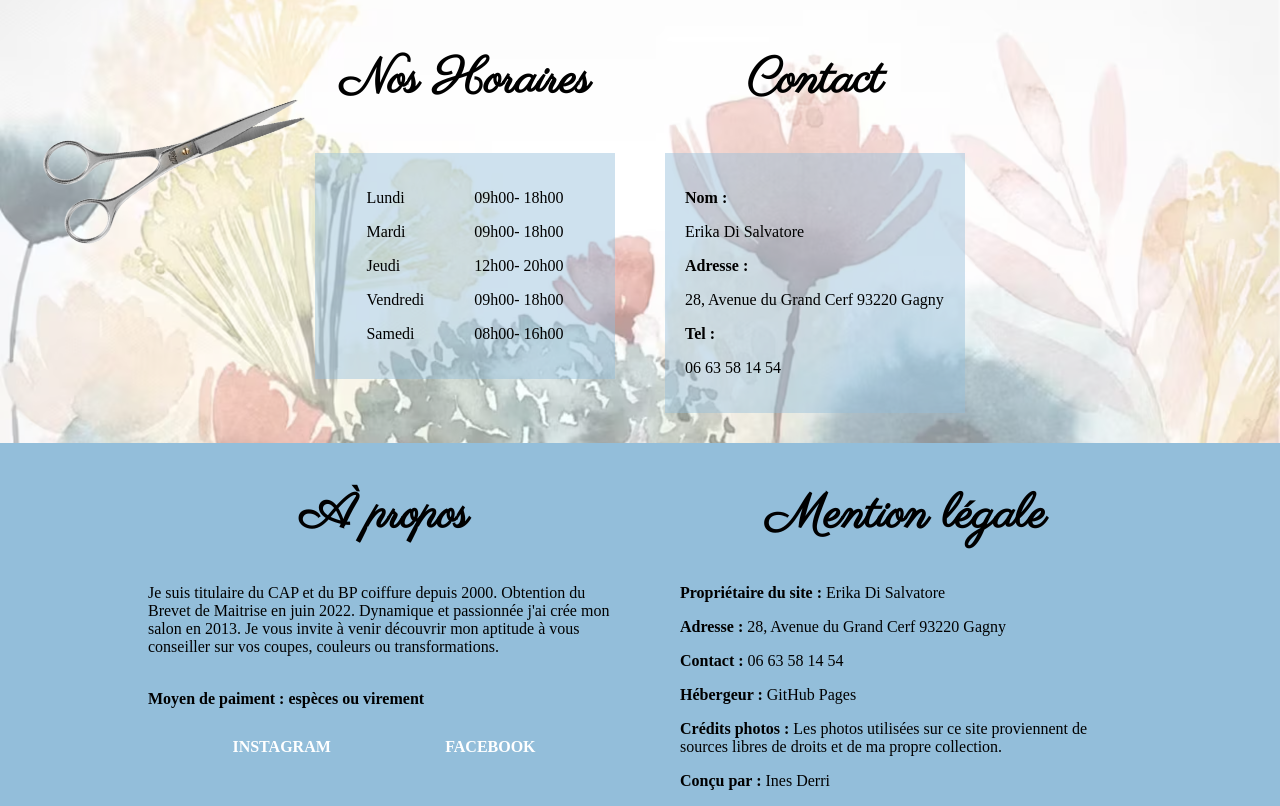
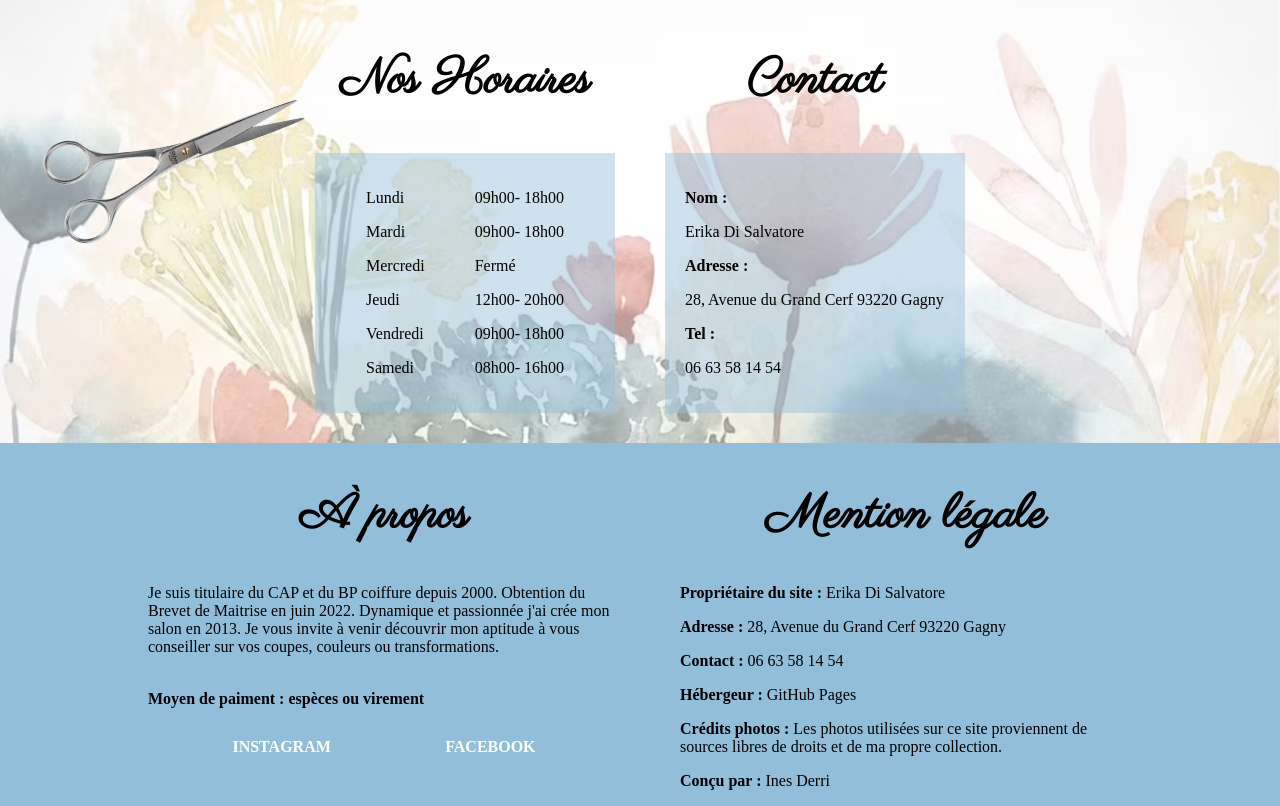
Before and after one commit to lesciseauxderika/site, a plain HTML site: page index.html in a window 1280 px wide. Shown: the part 2639-3445 px from the top of the page. Drawn offline with Linux system fonts and the light colour scheme; a web font is replaced by a local one.

Commit message:
Update index.html
change horaire

```diff
--- a/index.html
+++ b/index.html
@@ -100,6 +100,7 @@
                         <div class="jour">
                             <p>Lundi</p>
                             <p>Mardi</p>
+                            <p>Mercredi</p>
                             <p>Jeudi</p>
                             <p>Vendredi</p>
                             <p>Samedi</p>
@@ -108,6 +109,7 @@
                         <div class="heure">
                             <p>09h00- 18h00</p>
                             <p>09h00- 18h00</p>
+                             <p>Fermé</p>
                             <p>12h00- 20h00</p>
                             <p>09h00- 18h00</p>
                             <p>08h00- 16h00</p>
```
